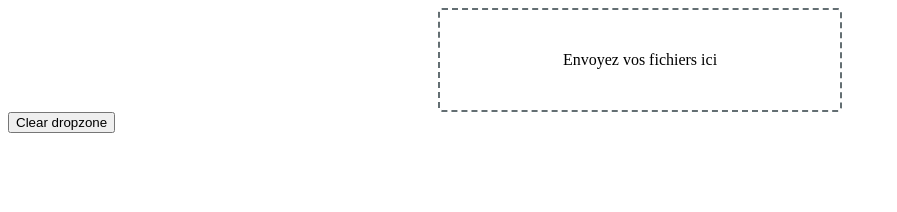
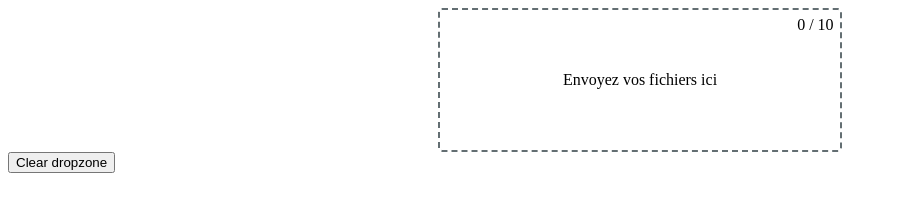
Before and after one commit to hecht-a/dropzone, a website with bundled scripts: page index.html in a window 1280 px wide. Shown: the whole page, without its empty margins (0-897 px from the left). Built offline with nearby package versions, Linux system fonts and the light colour scheme; files whose address does not match are found by name.

Commit message:
feat: add amount of file uploaded in dropzone

```diff
--- a/src/Dropzone.ts
+++ b/src/Dropzone.ts
@@ -194,7 +194,7 @@ export class Dropzone extends Emitter {
 
 		if (!dropzone) {
 			dropzone = document.createElement("div");
-			dropzone.innerHTML = this.options.containerTemplate!(undefined, this.options.label);
+			dropzone.innerHTML = this.options.containerTemplate!(this.options.max!, undefined, this.options.label);
 			dropzone.firstElementChild!.setAttribute("data-for", this.element.id);
 			this.element.insertAdjacentElement("beforebegin", dropzone.firstElementChild!);
 		}
@@ -233,7 +233,9 @@ export class Dropzone extends Emitter {
 	 */
 	private refreshDropzone(files: FileList): void {
 		const dropzone = this.getDropzone();
-		dropzone.outerHTML = this.options.containerTemplate!(files, this.options.label, this.element.id);
+		dropzone.outerHTML = this
+			.options
+			.containerTemplate!(this.options.max!, files, this.options.label, this.element.id);
 
 		this.initButtonsListeners();
 		this.initInterface();
--- a/src/index.ts
+++ b/src/index.ts
@@ -4,7 +4,7 @@ import "../style.scss";
 const form = document.querySelector("form");
 const fileInput1: HTMLInputElement = form!.querySelector("#file")!;
 
-const dropzone = new Dropzone(fileInput1, { label: "Envoyez vos fichiers ici", min: 0, max: 0 });
+const dropzone = new Dropzone(fileInput1, { label: "Envoyez vos fichiers ici", min: 0, max: 10 });
 
 document.querySelector("button")!.addEventListener("click", () => {
 	dropzone.clearFiles();
--- a/src/options.ts
+++ b/src/options.ts
@@ -1,10 +1,13 @@
 import { DefaultOptions } from "./types";
 import { removeExt } from "./utils";
+/* eslint-disable multiline-ternary */
 
 export const options: DefaultOptions = {
 	hoverLabel: "hover",
 	label: "Upload files",
-	containerTemplate(files?: FileList, label?: string, id = "dropzone") {
+	min: 0,
+	max: 2,
+	containerTemplate(max: number, files?: FileList, label?: string, id = "dropzone") {
 		return `<div class="dz__dropzone" data-for="${id}">
         ${
 	files && files.length > 0
@@ -14,6 +17,9 @@ export const options: DefaultOptions = {
 		: `<div class="dz__label">
             <p>${label ?? this.label}</p>
            </div>`}
+        <div class="dz__amount">
+            ${files ? files.length : 0} / ${max}
+        </div>
     </div>`;
 	},
 	fileTemplate: (fileName: string) => `
--- a/src/types.ts
+++ b/src/types.ts
@@ -2,7 +2,7 @@ type Options = {
 	id: string,
 	label: string,
 	hoverLabel: string,
-	containerTemplate: (files?: FileList, label?: string, id?: string) => string,
+	containerTemplate: (max: number, files?: FileList, label?: string, id?: string) => string,
 	fileTemplate: (fileName: string) => string,
 	min: number,
 	max: number,
--- a/style.scss
+++ b/style.scss
@@ -11,10 +11,11 @@
     margin: auto;
     border-radius: 4px;
     width: 400px;
-    height: 100px;
+    height: 140px;
     display: flex;
     align-items: center;
     justify-content: center;
+    position: relative;
 
     .dz__label {
         height: 100%;
@@ -32,8 +33,8 @@
 
         .file {
             width: 80px;
-            height: 80px;
-            margin: auto 0;
+            height: 90px;
+            margin: auto 0 10px 0;
             position: relative;
             border-radius: 4px;
             background: #cacaca;
@@ -65,4 +66,10 @@
             }
         }
     }
+
+    .dz__amount {
+        position: absolute;
+        top: .4em;
+        right: .4em;
+    }
 }
```
